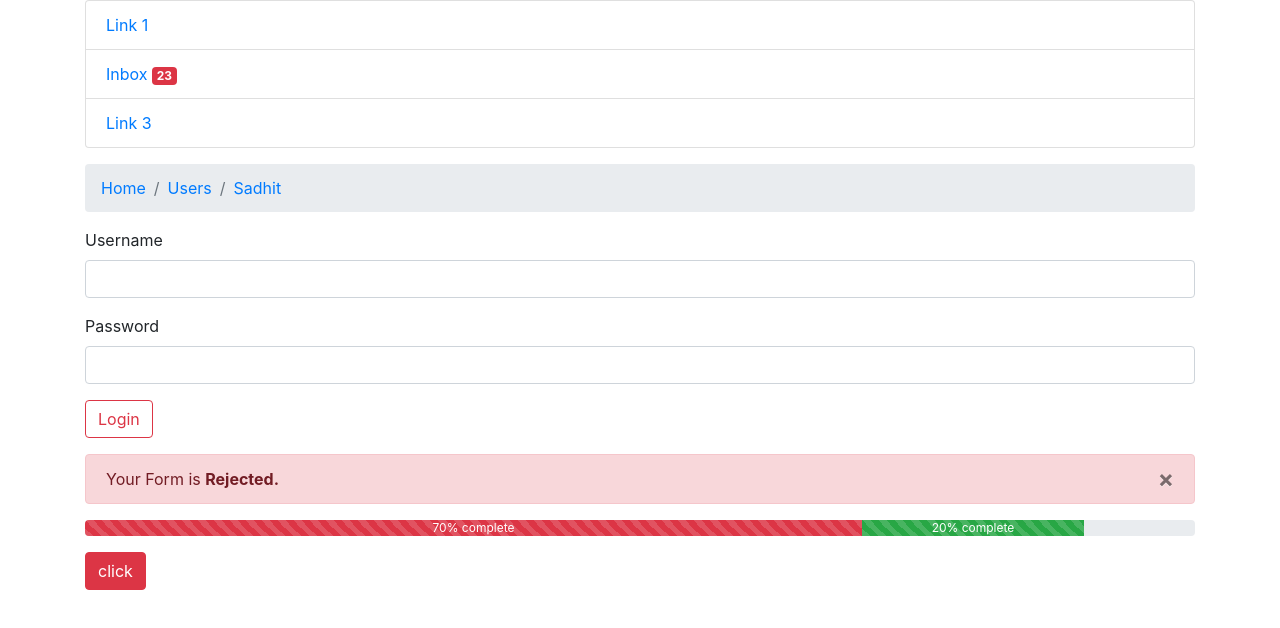
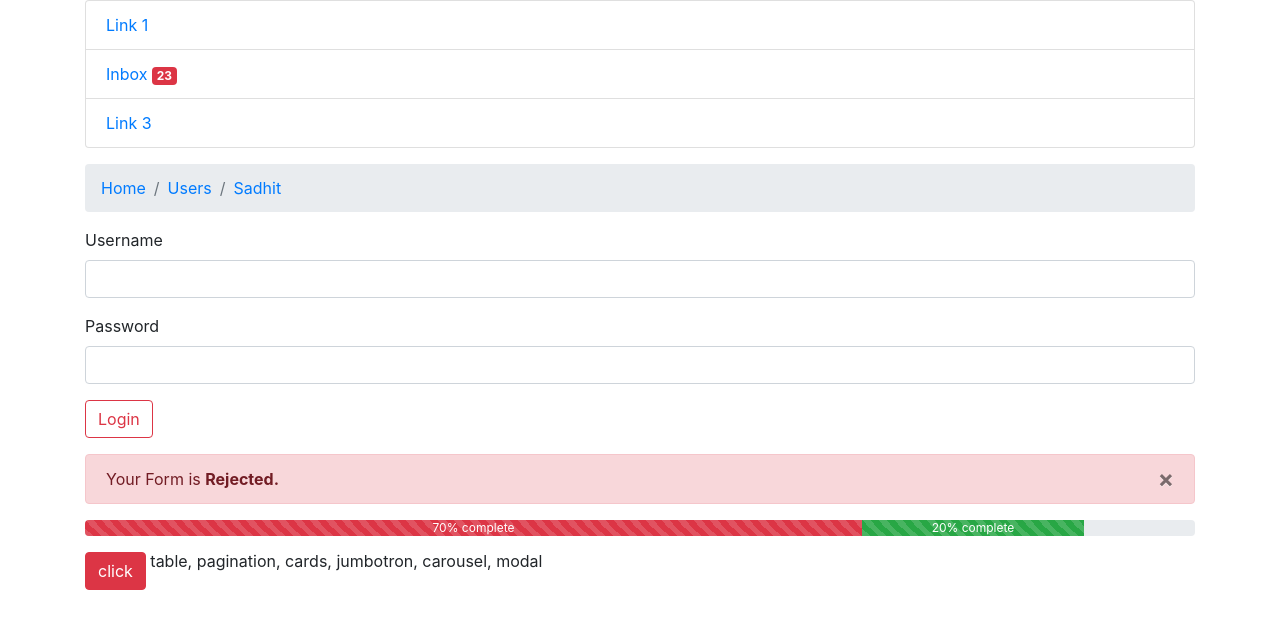
Before and after one commit to Rowlptk/fop-7, a plain HTML site: page Bootstrap/listgroup_badges.html in a window 1280 px wide. Drawn offline with nearby package versions, Linux system fonts and the light colour scheme.

Commit message:
listgroups

```diff
--- a/Bootstrap/listgroup_badges.html
+++ b/Bootstrap/listgroup_badges.html
@@ -59,6 +59,8 @@
         <button class="btn btn-danger mt-3" id="change">click</button>
 
 
+        table, pagination, cards, jumbotron, carousel, modal
+
 
     </div>
 
```
